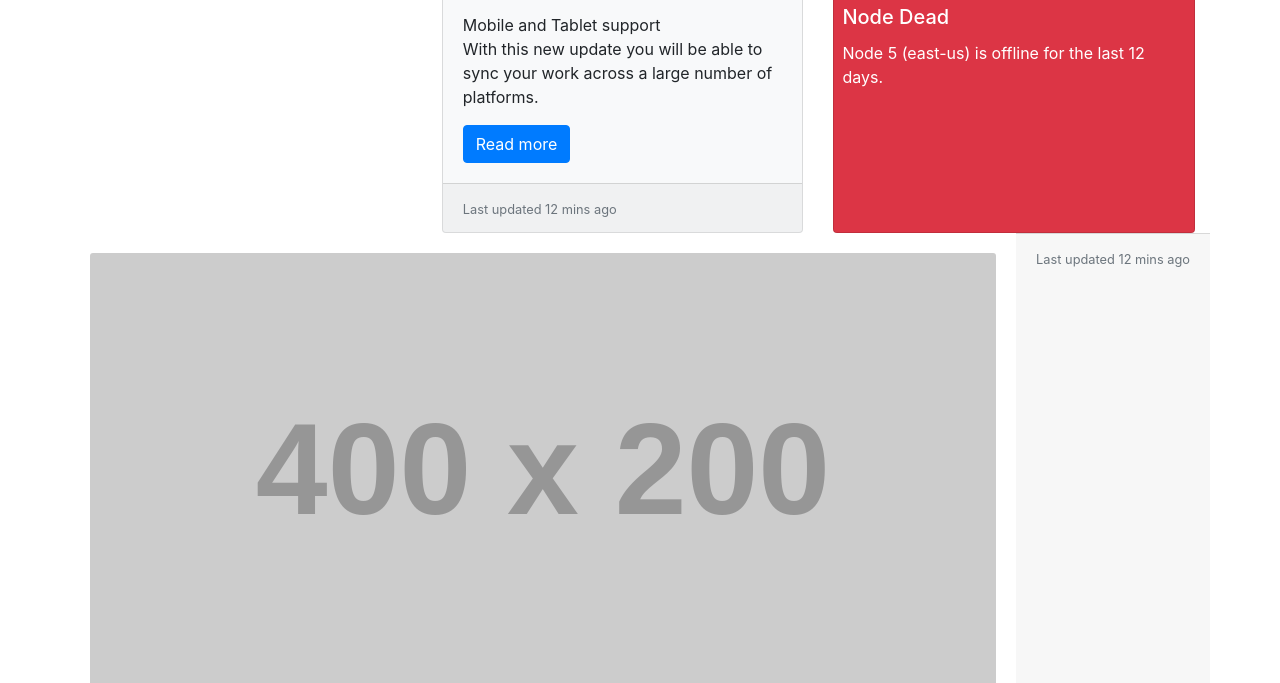
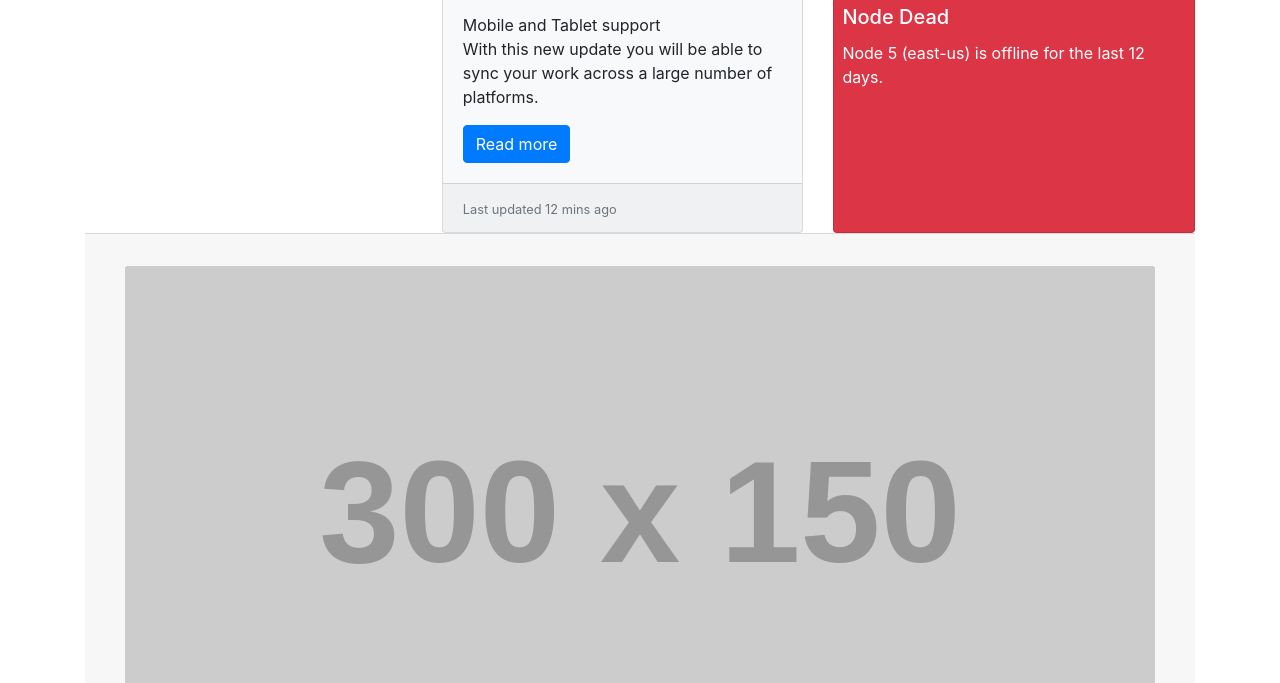
Before and after one commit to acciojob/bootstrap-card-RohanTandale, a website: page main.html in a window 1280 px wide. Shown: the part 117-800 px from the top of the page. Drawn offline with nearby package versions, Linux system fonts and the light colour scheme; placeholder pictures from the web are drawn by us.

Commit message:
created a submission

```diff
--- a/main.html
+++ b/main.html
@@ -33,14 +33,16 @@
 		</p>
 	  </div>
 	  </div>
+  </div>
 
+	 <div class="card-footer">
       <div class="card-body bd">
-		  <img src="https://via.placeholder.com/400x200" class="card-img-top" alt="Card image">
+		<img src="https://via.placeholder.com/300x150" class="card-img-top" alt="image">
        <br>President under Pressure<br>The US president is under pressure to respond to a widespread cyber-attack linked to China.</p>
         <a href="#" class="btn btn-primary">Read more</a>
       </div>
-      <div class="card-footer"><small class="text-muted">Last updated 12 mins ago</small></div>
-    </div>
+     <small class="text-muted">Last updated 12 mins ago</small></div>
+
 
   </div>
 </div>
```
